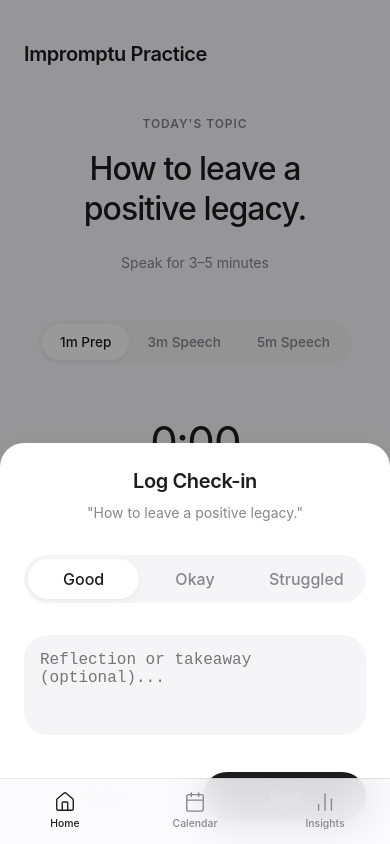
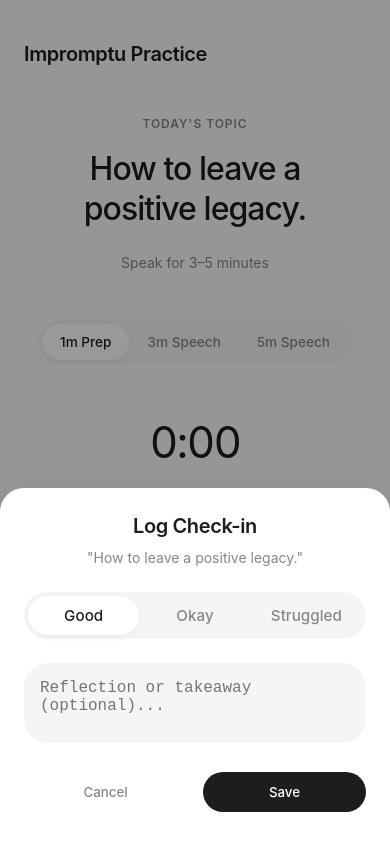
Before and after one commit to zecaribou/impromptu-topic-generator, a React (Vite) app: page /#/ in a window 390 px wide. Both pictures are taken after a click on the button "Log Practice". Built offline with nearby package versions, Linux system fonts and the light colour scheme.

Commit message:
Fix UI bugs on iOS Safari: Portals logic for modal cutoff and 100dvh for container height

```diff
--- a/src/components/LoggerModal.tsx
+++ b/src/components/LoggerModal.tsx
@@ -1,4 +1,5 @@
 import { useState } from 'react';
+import { createPortal } from 'react-dom';
 import type { PracticeRating } from '../types';
 
 interface Props {
@@ -13,20 +14,23 @@ export function LoggerModal({ topic, initialRating = 'Good', initialNote = '', o
   const [rating, setRating] = useState<PracticeRating>(initialRating);
   const [note, setNote] = useState(initialNote);
 
-  return (
-    <div className="fixed inset-0 flex items-end sm:items-center justify-center z-50 animate-fade-in" style={{ background: 'rgba(0,0,0,0.4)', paddingBottom: 'env(safe-area-inset-bottom)' }}>
-      <div className="bg-white w-full sm:w-auto sm:min-w-[400px] rounded-t-3xl sm:rounded-3xl p-6 shadow-lg pb-12 sm:pb-6">
+  return createPortal(
+    <div className="fixed inset-0 flex items-end sm:items-center justify-center z-50 animate-fade-in" style={{ background: 'rgba(0,0,0,0.4)' }}>
+      <div
+        className="bg-white w-full sm:w-auto sm:min-w-[400px] rounded-t-3xl sm:rounded-3xl p-6 shadow-lg"
+        style={{ paddingBottom: 'calc(32px + env(safe-area-inset-bottom))' }}
+      >
         <h2 className="text-xl font-semibold mb-2 text-center">Log Check-in</h2>
-        <p className="text-sm text-muted mb-8 text-center px-4">"{topic}"</p>
+        <p className="text-sm text-muted mb-6 text-center px-4">"{topic}"</p>
 
-        <div className="mb-8">
+        <div className="mb-6">
           <div className="segmented-control w-full flex">
             {(['Good', 'Okay', 'Struggled'] as PracticeRating[]).map((r) => (
               <button
                 key={r}
                 onClick={() => setRating(r)}
-                className={`flex-1 segmented-item text-center py-3 ${rating === r ? 'active' : ''}`}
-                style={{ fontSize: '1rem' }}
+                className={`flex-1 segmented-item text-center py-2 ${rating === r ? 'active' : ''}`}
+                style={{ fontSize: '0.95rem' }}
               >
                 {r}
               </button>
@@ -34,21 +38,22 @@ export function LoggerModal({ topic, initialRating = 'Good', initialNote = '', o
           </div>
         </div>
 
-        <div className="mb-8">
+        <div className="mb-6">
           <textarea
             value={note}
             onChange={(e) => setNote(e.target.value)}
             className="w-full p-4 rounded-lg bg-light"
-            style={{ minHeight: '100px', fontSize: '1rem', outline: 'none', border: 'none', resize: 'none' }}
+            style={{ minHeight: '80px', fontSize: '1rem', outline: 'none', border: 'none', resize: 'none' }}
             placeholder="Reflection or takeaway (optional)..."
           />
         </div>
 
         <div className="flex gap-4">
-          <button className="flex-1 text-muted font-medium py-4 text-center" onClick={onClose}>Cancel</button>
-          <button className="flex-1 bg-accent text-white rounded-full font-medium py-4 text-center" onClick={() => onLog(rating, note)}>Save</button>
+          <button className="flex-1 text-muted font-medium py-3 text-center" onClick={onClose}>Cancel</button>
+          <button className="flex-1 bg-accent text-white rounded-full font-medium py-3 text-center" onClick={() => onLog(rating, note)}>Save</button>
         </div>
       </div>
-    </div>
+    </div>,
+    document.body
   );
 }
--- a/src/index.css
+++ b/src/index.css
@@ -25,6 +25,7 @@ body {
   max-width: 600px;
   margin: 0 auto;
   min-height: 100vh;
+  min-height: 100dvh;
   display: flex;
   flex-direction: column;
   position: relative;
```
